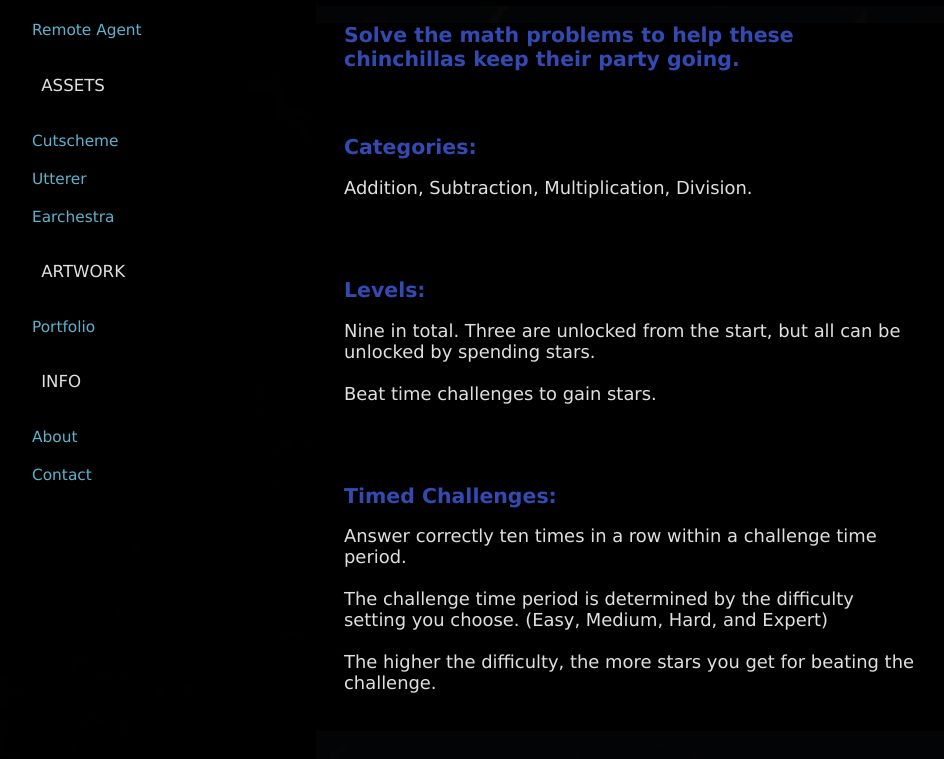
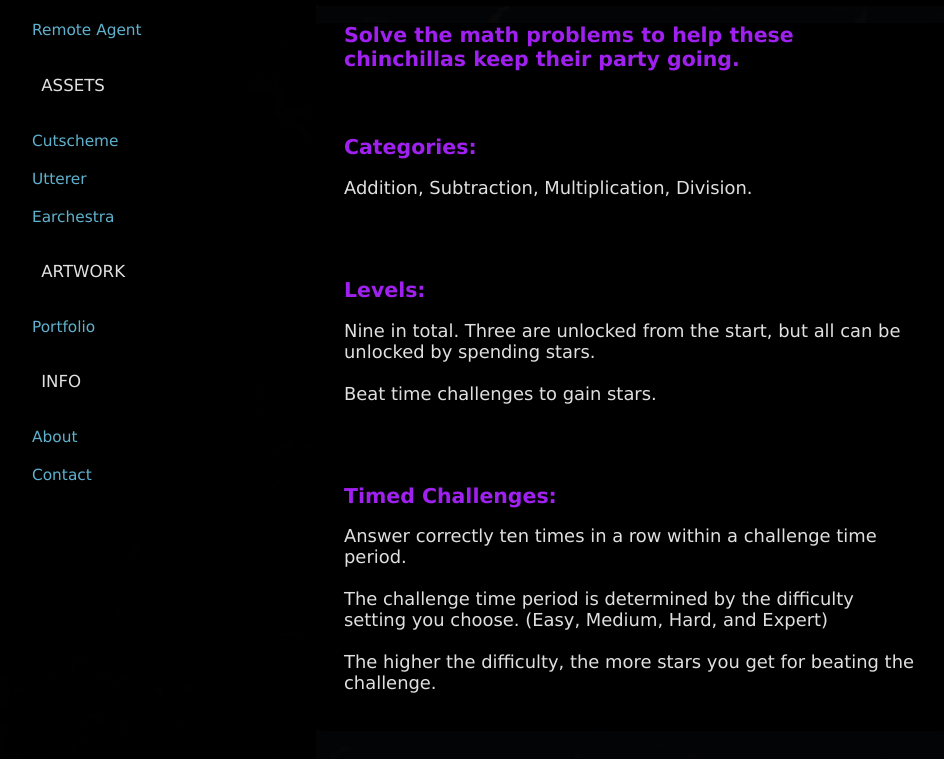
Before and after one commit to Madsir/madsirstudio.github.io, a Jekyll site: the page built from chinchillin/index.html, in a window 1280 px wide and 1400 px high. Shown: the part 264-1023 px from the top of the window, without its empty margins (8-952 px from the left). Built offline with Jekyll 4.4.1, drawn with Linux system fonts in a browser that asks for light colours.

Commit message:
Update index.html

```diff
--- a/chinchillin/index.html
+++ b/chinchillin/index.html
@@ -22,7 +22,7 @@ h2 {
   margin-left: 5%;
   margin-right: 5%;
   font-size: 1.6em;
-  color: #324ab2;
+  color: #A020F0;
 }
 h1 {
   color: #324ab2;
```
